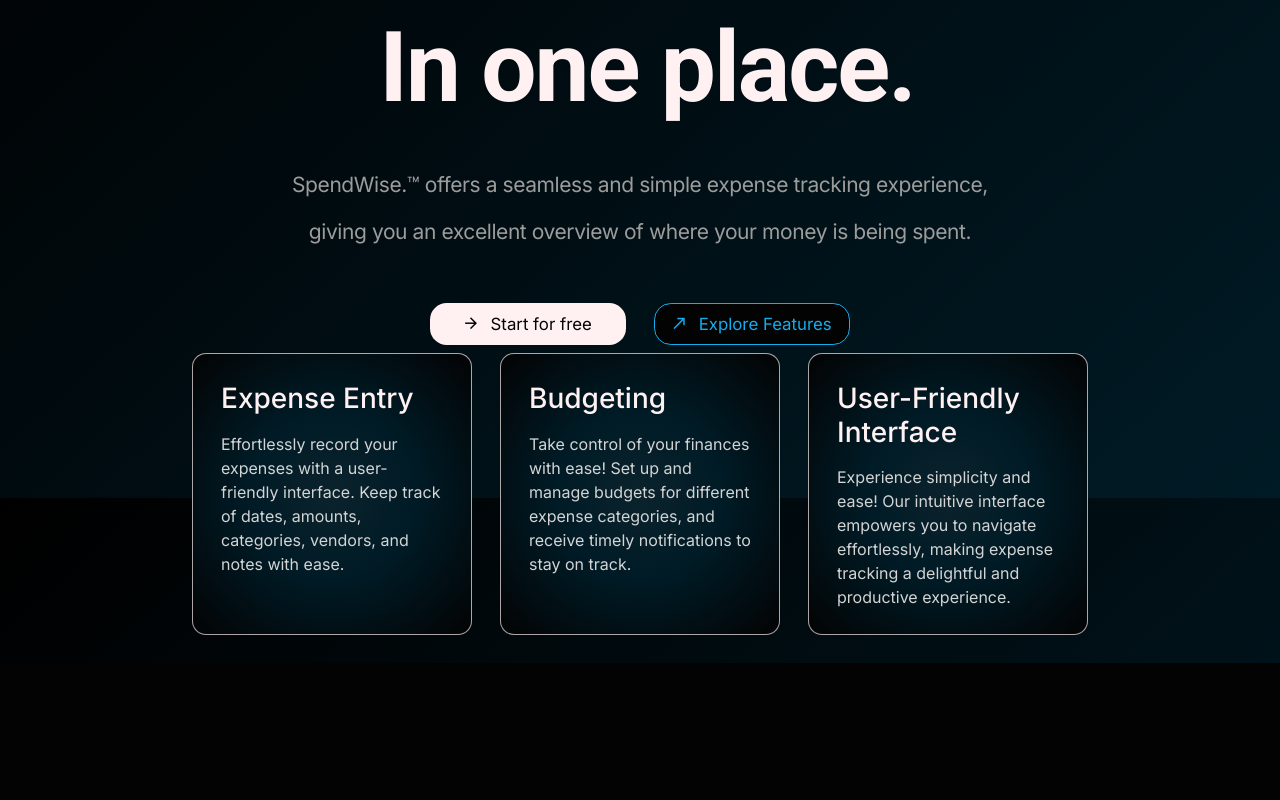
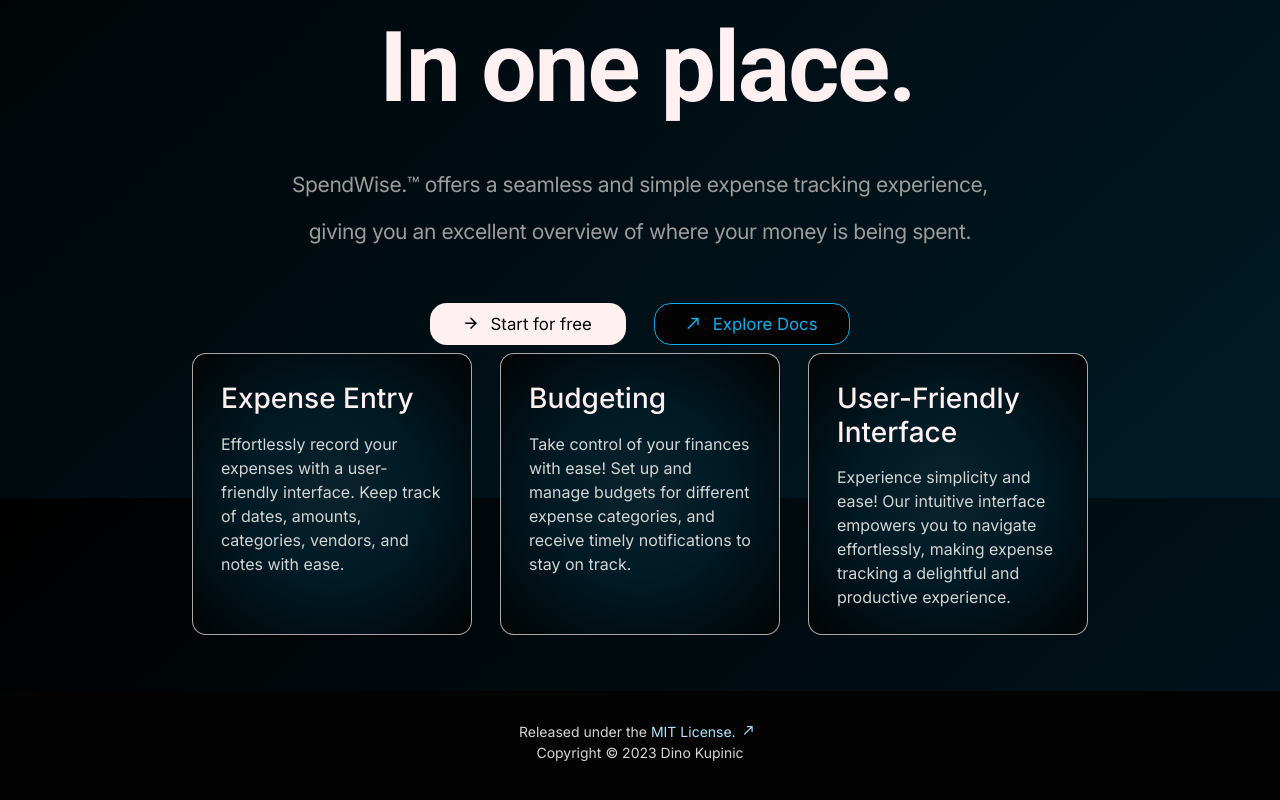
Before and after one commit to Dino-Kupinic/SpendWise, a Vue app in the folder frontend/: page / in a window 1280 px wide. Shown: the part 302-1102 px from the top of the page. Built offline with nearby package versions, Linux system fonts and the light colour scheme.

Commit message:
working on hero section and footer, rewriting components to use slots

```diff
--- a/frontend/src/App.vue
+++ b/frontend/src/App.vue
@@ -1,11 +1,13 @@
 <script setup lang="ts">
 
 import NavBar from "@/components/nav-bar/NavBar.vue";
+import Footer from "@/components/footer/Footer.vue";
 </script>
 
 <template>
   <NavBar></NavBar>
   <RouterView></RouterView>
+  <Footer></Footer>
 </template>
 
 <style scoped>
--- a/frontend/src/components/button/HeroButton.vue
+++ b/frontend/src/components/button/HeroButton.vue
@@ -1,18 +1,15 @@
 <script setup lang="ts">
-import GoogleIcon from "@/components/util/GoogleIcon.vue";
 
-const props = defineProps<{
-  text: string,
+const {to, hollow} = defineProps<{
   to: string
-  icon: string,
+  hollow?: boolean
 }>();
 </script>
 
 <template>
-  <RouterLink :to="props.to">
-    <button>
-      <GoogleIcon :name="props.icon" font-size="1.4rem"></GoogleIcon>
-      {{ props.text }}
+  <RouterLink :to="to">
+    <button :class="{ 'hollow': hollow }">
+      <slot>Ok</slot>
     </button>
   </RouterLink>
 </template>
@@ -20,7 +17,6 @@
 <style scoped>
 button {
   margin: 1rem 1rem;
-
   width: 14rem;
   background-color: var(--neutral-100);
   border-radius: 1.2rem;
@@ -28,6 +24,20 @@
   padding-right: 1rem;
   font-family: Inter, serif;
   color: var(--neutral-1000);
+  font-weight: 400;
+  font-size: 1.2rem;
+  height: 3rem;
+}
+
+button.hollow {
+  margin: 1rem 1rem;
+  width: 14rem;
+  background-color: var(--neutral-1000);
+  border-radius: 1.2rem;
+  border: 1px solid var(--brand-500);
+  padding-right: 1rem;
+  font-family: Inter, serif;
+  color: var(--brand-500);
   font-weight: 400;
   font-size: 1.2rem;
   height: 3rem;
--- a/frontend/src/components/button/HeroButtonHollow.vue
+++ /dev/null
@@ -1,46 +0,0 @@
-<script setup lang="ts">
-import GoogleIcon from "@/components/util/GoogleIcon.vue";
-
-const props = defineProps<{
-  text: string,
-  to: string
-  icon: string,
-}>();
-</script>
-
-<template>
-  <RouterLink :to="props.to">
-    <button>
-      <GoogleIcon :name="props.icon" font-size="1.4rem"></GoogleIcon>
-      {{ props.text }}
-    </button>
-  </RouterLink>
-</template>
-
-<style scoped>
-button {
-  margin: 1rem 1rem;
-  width: 14rem;
-  background-color: var(--neutral-1000);
-  border-radius: 1.2rem;
-  border: 1px solid var(--brand-500);
-  padding-right: 1rem;
-  font-family: Inter, serif;
-  color: var(--brand-500);
-  font-weight: 400;
-  font-size: 1.2rem;
-  height: 3rem;
-}
-
-button a:hover::after {
-  transform-origin: left;
-  transform: scaleX(1);
-}
-
-button:hover {
-  color: var(--neutral-100);
-  background-color: var(--brand-500);
-  transition: all 0.3s;
-  cursor: pointer;
-}
-</style>
--- a/frontend/src/components/feature-boxes/FeatureBox.vue
+++ b/frontend/src/components/feature-boxes/FeatureBox.vue
@@ -1,38 +1,22 @@
 <script setup lang="ts">
-import {computed} from "vue";
-import SubtitleText from "@/components/text/SubtitleText.vue";
 import BodyText from "@/components/text/BodyText.vue";
 import BodySubtitleText from "@/components/text/BodySubtitleText.vue";
-import GoogleIcon from "@/components/util/GoogleIcon.vue";
 
-interface Props {
+const {title, content, width = "30%", height = "16rem"} = defineProps<{
   title: string,
   content: string,
   width?: string,
   height?: string
-}
-
-const props = withDefaults(defineProps<Props>(), {
-  title: "",
-  content: "",
-  width: "30%",
-  height: "16rem",
-});
-
-const boxWidth = computed(() => {
-  return props.width;
-});
-const boxHeight = computed(() => {
-  return props.height;
-});
+}>();
 </script>
 
 <template>
   <div>
     <span>
-      <BodySubtitleText :text="props.title"></BodySubtitleText>
+      <BodySubtitleText :text="title"></BodySubtitleText>
     </span>
-    <BodyText :text="props.content"></BodyText>
+    <BodyText>{{content}}</BodyText>
+    <slot></slot>
   </div>
 </template>
 
@@ -42,21 +26,21 @@
   border-radius: 1rem;
   background: rgb(10, 34, 44);
   background: radial-gradient(circle, rgba(10, 34, 44, 1) 3%, rgba(0, 27, 38, 1) 43%, rgba(3, 3, 3, 1) 100%);
-  width: v-bind(boxWidth);
-  height: v-bind(boxHeight);
+  width: v-bind(width);
+  height: v-bind(height);
   padding: 2rem;
 }
 
 @media (max-width: 768px) {
   div {
     width: 100%;
-    height: 10rem;
+    height: auto;
   }
 }
 
 @media (max-width: 1200px) {
   div {
-    height: 30rem;
+    height: auto;
   }
 }
 </style>
--- a/frontend/src/components/footer/Footer.vue
+++ b/frontend/src/components/footer/Footer.vue
@@ -1,18 +1,30 @@
 <script setup lang="ts">
 
+import BodyText from "@/components/text/BodyText.vue";
+import Link from "@/components/util/Link.vue";
+import GoogleIcon from "@/components/util/GoogleIcon.vue";
 </script>
 
 <template>
-  <div class="main-footer">
-
-
-  </div>
+  <footer>
+    <slot name="main"></slot>
+    <div class="legal-info">
+      <BodyText font-size="14px">
+        Released under the
+        <Link link="https://github.com/Dino-Kupinic/SpendWise/blob/master/LICENSE">
+          MIT License.<GoogleIcon name="North_East" font-size="1.1rem" line-height="1.5"></GoogleIcon>
+        </Link>
+        <br>
+        Copyright © 2023 Dino Kupinic
+      </BodyText>
+    </div>
+  </footer>
 </template>
 
 <style scoped>
-.main-footer {
+footer {
   padding: 0;
-  margin-top: 2rem;
+  margin-top: 4rem;
   background-color: var(--neutral-1000);
   height: 20vh;
   width: 100%;
@@ -20,4 +32,11 @@
   bottom: 0;
 }
 
+.legal-info {
+  border-top: var(--neutral-900);
+  padding: 1rem;
+  margin-top: 2rem;
+  text-align: center;
+}
+
 </style>
--- a/frontend/src/components/nav-bar/NavIconElement.vue
+++ b/frontend/src/components/nav-bar/NavIconElement.vue
@@ -1,7 +1,8 @@
 <script setup lang="ts">
 import Icon from "@/components/util/Icon.vue";
+import Link from "@/components/util/Link.vue";
 
-const props = defineProps<{
+const {link, icon} = defineProps<{
   icon: string,
   link: string,
 }>();
@@ -9,9 +10,9 @@
 
 <template>
   <li>
-    <a :href="props.link" target="_blank" rel="noopener noreferrer" >
-      <Icon :name="props.icon"></Icon>
-    </a>
+    <Link :link="link">
+      <Icon :name="icon"></Icon>
+    </Link>
   </li>
 </template>
 
--- a/frontend/src/components/text/BodyText.vue
+++ b/frontend/src/components/text/BodyText.vue
@@ -1,31 +1,29 @@
 <script setup lang="ts">
-import {computed} from "vue";
+interface Props {
+  fontSize?: string
+  color?: string
+}
 
-interface Props {
-  text: string,
-  color: string
-}
-const props = withDefaults(defineProps<Props>(),{
-  text: "",
-  color: "var(--neutral-200)"
+const {color, fontSize} = withDefaults(defineProps<Props>(), {
+  color: "var(--neutral-200)",
+  fontSize: "16px"
 });
 
-const fontColor = computed(() => {
-  return props.color;
-})
 </script>
 
 <template>
-  <p>{{ props.text }}</p>
+  <p>
+    <slot></slot>
+  </p>
 </template>
 
 <style scoped>
 p {
-  font-size: 16px;
+  font-size: v-bind(fontSize);
   font-family: "Inter", serif;
   font-weight: 400;
   line-height: 1.5;
-  color: v-bind(fontColor);
+  color: v-bind(color);
 }
 
 </style>
--- a/frontend/src/components/util/GoogleIcon.vue
+++ b/frontend/src/components/util/GoogleIcon.vue
@@ -1,23 +1,16 @@
 <script setup lang="ts">
-import {computed} from "vue";
-
 interface Props {
   name: string,
   padding?: string,
-  fontSize: string
+  fontSize?: string,
+  lineHeight?: string
 }
 
-const props = withDefaults(defineProps<Props>(), {
+const {name, padding, fontSize, lineHeight} = withDefaults(defineProps<Props>(), {
+  name: "",
   padding: "0 5px 0 5px",
   fontSize: "2rem",
-});
-
-const pad = computed(() => {
-  return props.padding;
-});
-
-const size = computed(() => {
-  return props.fontSize;
+  lineHeight: "1.0",
 });
 
 </script>
@@ -25,14 +18,15 @@
 <template>
   <link rel="stylesheet"
         href="https://fonts.googleapis.com/css2?family=Material+Symbols+Outlined:opsz,wght,FILL,GRAD@48,400,0,0"/>
-  <span class="material-symbols-outlined">{{ props.name }}</span>
+  <span class="material-symbols-outlined">{{ name }}</span>
 </template>
 
 <style scoped>
 span {
   vertical-align: bottom;
-  font-size: v-bind(size);
-  padding: v-bind(pad);
+  font-size: v-bind(fontSize);
+  padding: v-bind(padding);
+  line-height: v-bind(lineHeight);
 }
 
 </style>
--- /dev/null
+++ b/frontend/src/components/util/Link.vue
@@ -0,0 +1,22 @@
+<script setup lang="ts">
+const {link} = defineProps<{
+  link: string,
+}>();
+</script>
+
+<template>
+  <a :href="link" target="_blank" rel="noopener noreferrer">
+    <slot></slot>
+  </a>
+</template>
+
+<style scoped>
+a {
+  text-decoration: none;
+  color: var(--brand-200);
+}
+
+a:hover {
+  color: var(--brand-500);
+}
+</style>
--- a/frontend/src/views/HomeView.vue
+++ b/frontend/src/views/HomeView.vue
@@ -2,9 +2,9 @@
 import Footer from "@/components/footer/Footer.vue";
 import SubtitleText from "@/components/text/SubtitleText.vue";
 import HeroButton from "@/components/button/HeroButton.vue";
-import HeroButtonHollow from "@/components/button/HeroButtonHollow.vue";
 import HeroText from "@/components/text/HeroText.vue";
 import FeatureBox from "@/components/feature-boxes/FeatureBox.vue";
+import GoogleIcon from "@/components/util/GoogleIcon.vue";
 </script>
 
 <template>
@@ -22,8 +22,14 @@
           text="giving you an excellent overview of where your money is being spent."></SubtitleText>
     </div>
     <div class="hero-buttons-container">
-      <HeroButton icon="Arrow_forward" text="Start for free" to=""></HeroButton>
-      <HeroButtonHollow icon="North_east" text="Explore Features" to=""></HeroButtonHollow>
+      <HeroButton to="">
+        <GoogleIcon name="Arrow_forward" font-size="1.4rem"></GoogleIcon>
+        Start for free
+      </HeroButton>
+      <HeroButton to="" :hollow="true">
+        <GoogleIcon name="North_east" font-size="1.4rem"></GoogleIcon>
+        Explore Docs
+      </HeroButton>
     </div>
   </div>
 
@@ -45,7 +51,6 @@
     </FeatureBox>
   </div>
 
-  <Footer></Footer>
 </template>
 
 <style scoped>
```
